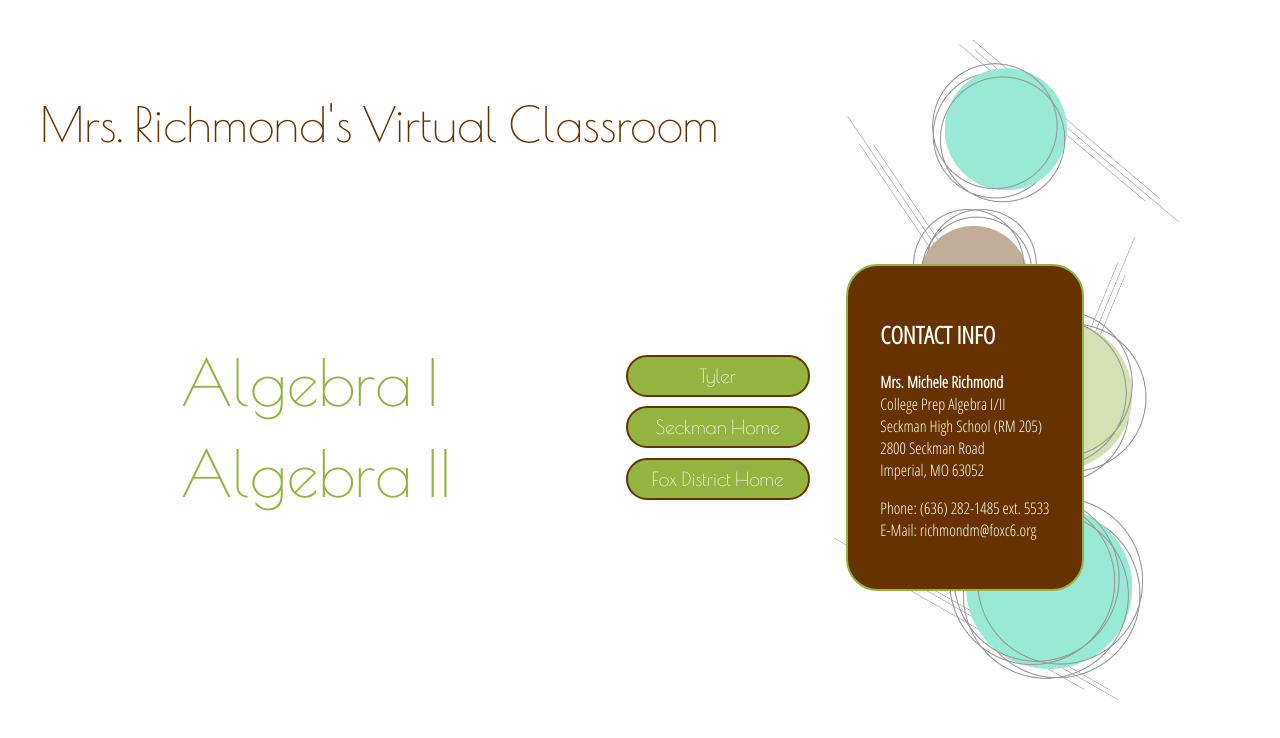
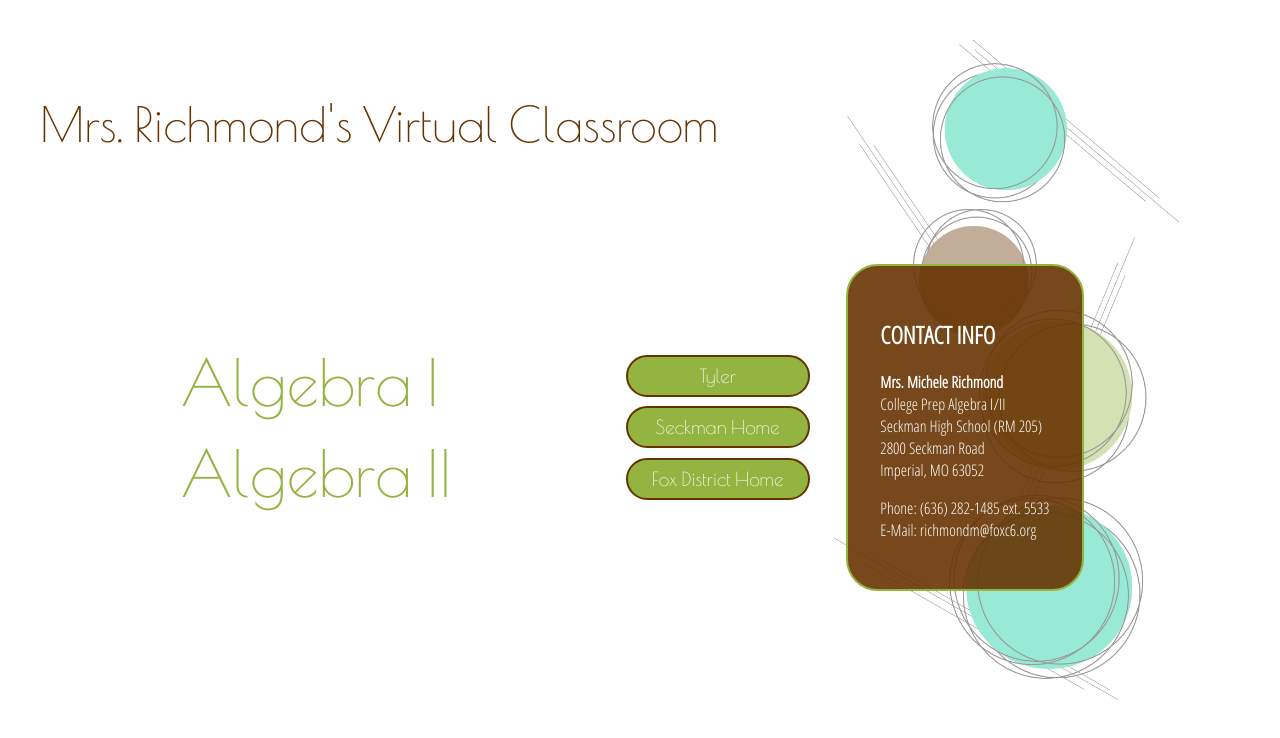
Before and after one commit to joyrichmond/RichmondDashboard, a website: page www/index.html in a window 1280 px wide. Drawn offline with nearby package versions, Linux system fonts and the light colour scheme.

Commit message:
contact box opacity

```diff
--- a/www/styles.css
+++ b/www/styles.css
@@ -80,7 +80,7 @@ button:hover {
 .contact {
     flex: 0 0 auto;
     font-family: "Open Sans Condensed", sans-serif;
-    background-color: #663300;
+    background-color: #663300e4;
     border: 2px solid #93b440;
     border-radius: 2rem;
     padding: 2rem;
```
